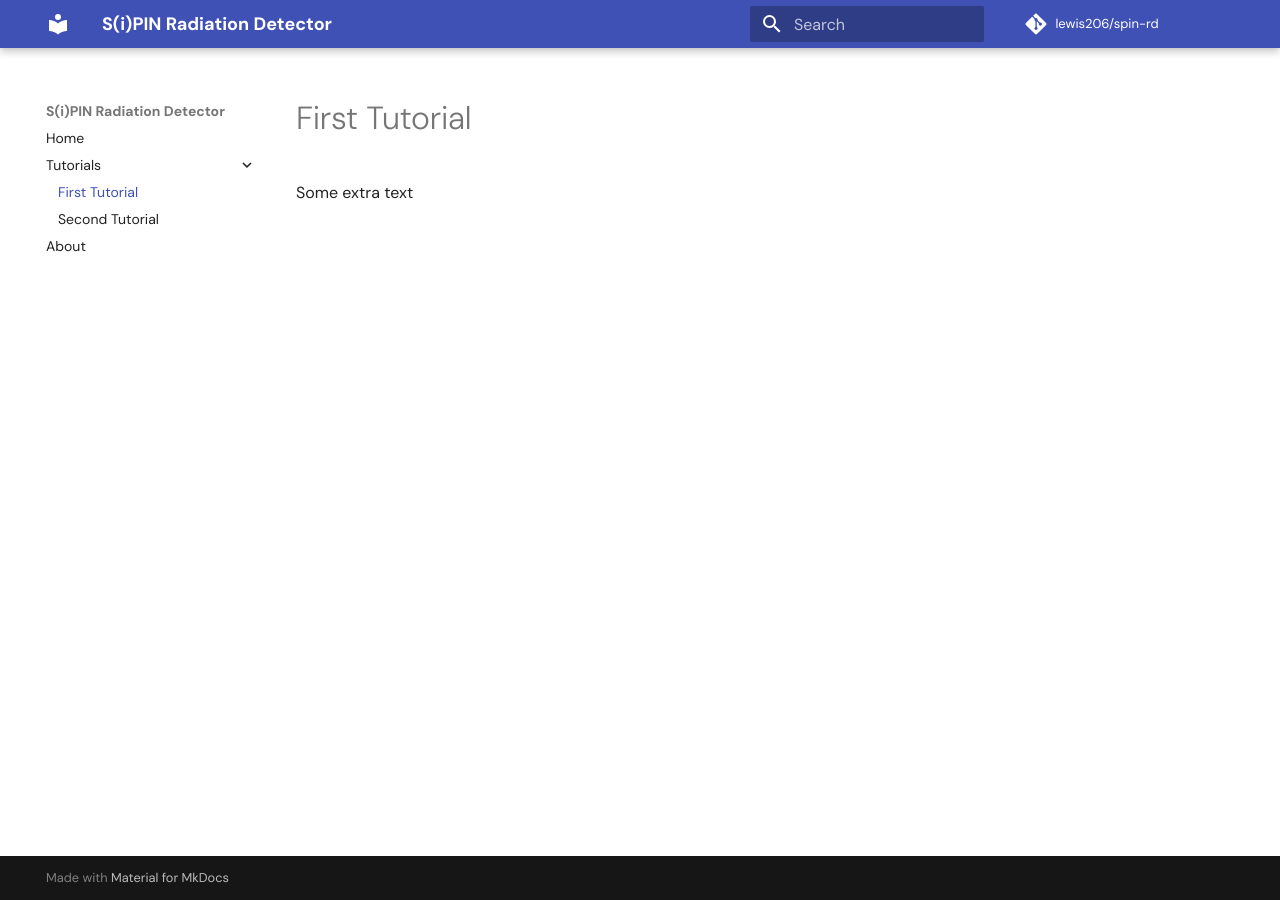
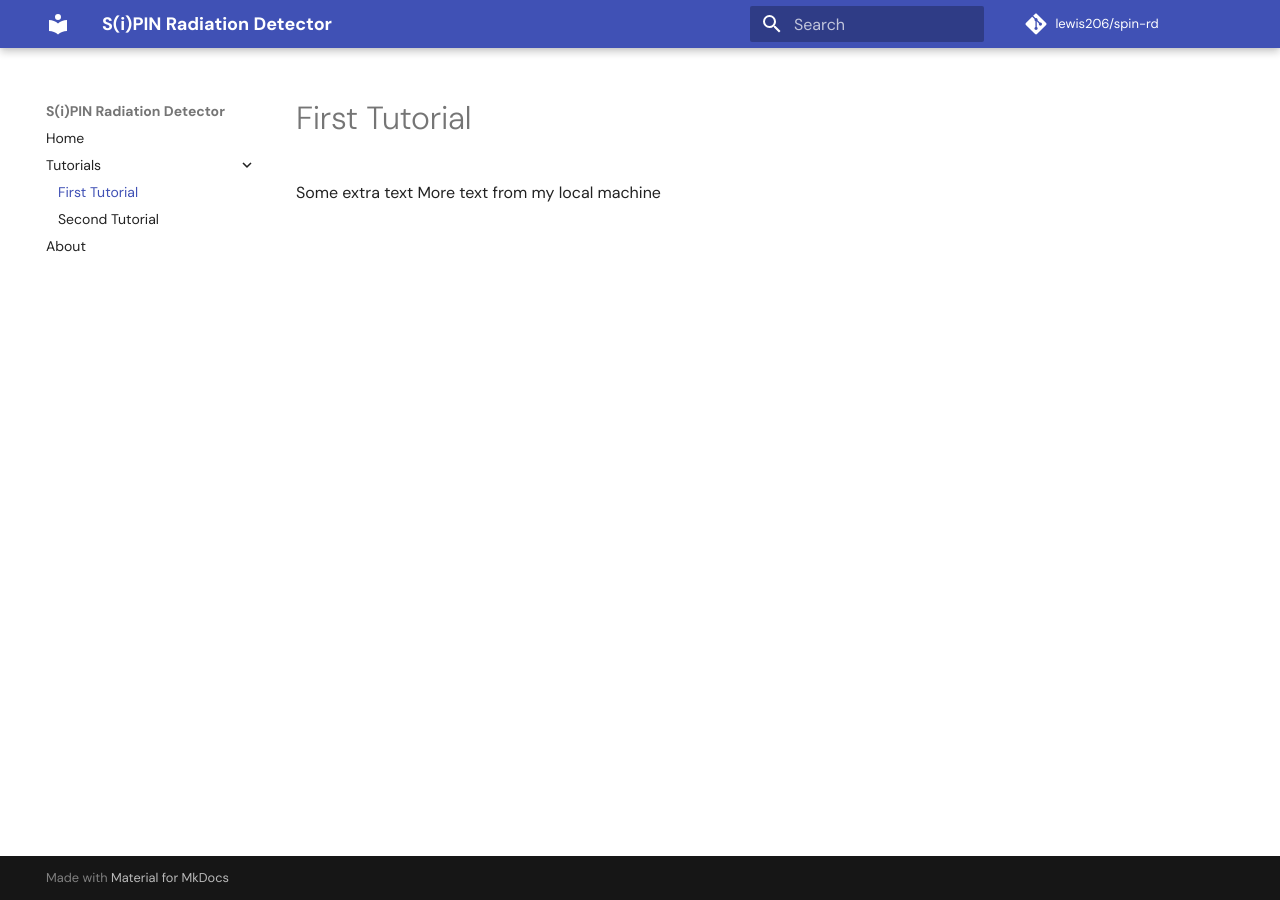
Before and after one commit to SPIN-RD/spin-rd, an MkDocs documentation site: the page built from content/tutorials/first_tutorial.md, in a window 1280 px wide. Built offline with MkDocs 1.6.1 and Material for MkDocs 9.7.7, drawn with Linux system fonts in a browser that asks for light colours; comment, search, counter and statistics services are not loaded.

Commit message:
Add more text from local machine
A bit more explanation can be added as well, if you want to.

```diff
--- a/content/tutorials/first_tutorial.md
+++ b/content/tutorials/first_tutorial.md
@@ -1,3 +1,4 @@
 # First Tutorial
 
 Some extra text
+    More text from my local machine
```
